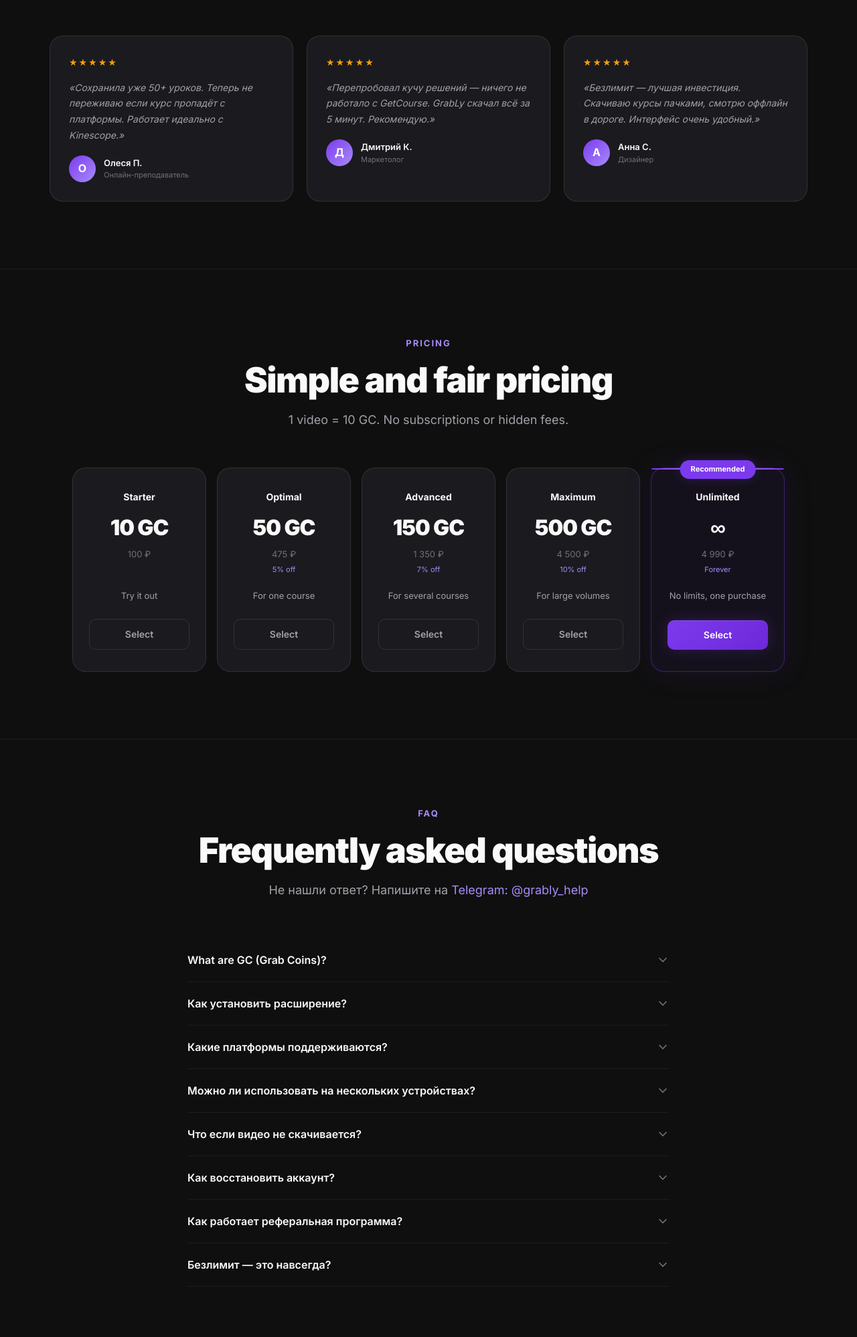
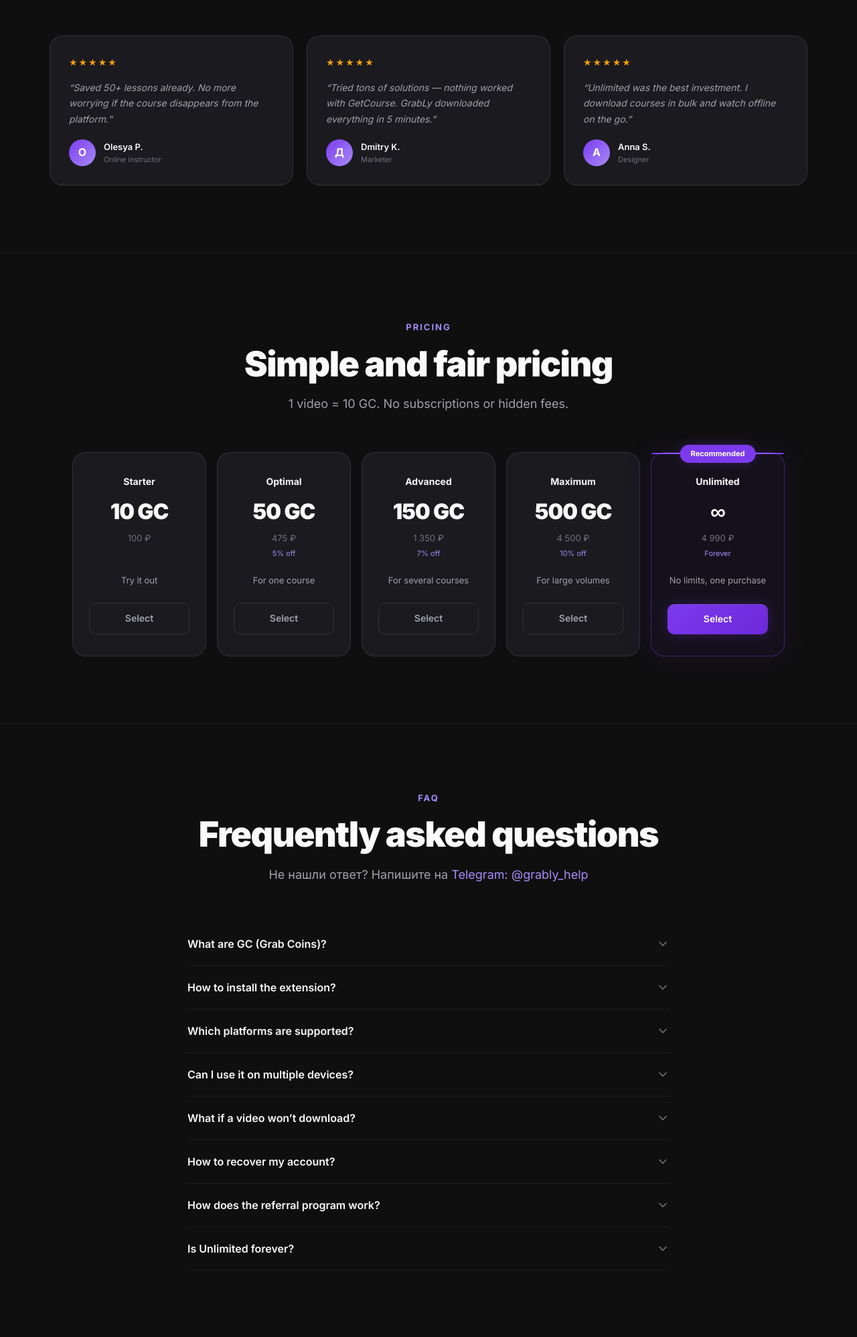
Before and after one commit to wonky777/grably-landing, a website: page index.html in a window 1280 px wide. Shown: the part 3531-5527 px from the top of the page at 67% size. Drawn offline with Linux system fonts and the light colour scheme.

Commit message:
fix: add data-i18n to all FAQ items, reviews, answers on index.html

```diff
--- a/index.html
+++ b/index.html
@@ -401,26 +401,26 @@ img{max-width:100%;display:block}
   <div class="reviews">
     <div class="review rv">
       <div class="review-stars">&#9733;&#9733;&#9733;&#9733;&#9733;</div>
-      <p class="review-text">&laquo;Сохранила уже 50+ уроков. Теперь не переживаю если курс пропадёт с платформы. Работает идеально с Kinescope.&raquo;</p>
+      <p class="review-text" data-i18n="review1_text">&laquo;Сохранила уже 50+ уроков. Теперь не переживаю если курс пропадёт с платформы.&raquo;</p>
       <div class="review-author">
         <div class="review-avatar">О</div>
-        <div><div class="review-name">Олеся П.</div><div class="review-role">Онлайн-преподаватель</div></div>
+        <div><div class="review-name" data-i18n="review1_name">Олеся П.</div><div class="review-role" data-i18n="review1_role">Онлайн-преподаватель</div></div>
       </div>
     </div>
     <div class="review rv">
       <div class="review-stars">&#9733;&#9733;&#9733;&#9733;&#9733;</div>
-      <p class="review-text">&laquo;Перепробовал кучу решений — ничего не работало с GetCourse. GrabLy скачал всё за 5 минут. Рекомендую.&raquo;</p>
+      <p class="review-text" data-i18n="review2_text">&laquo;Перепробовал кучу решений — ничего не работало с GetCourse. GrabLy скачал всё за 5 минут.&raquo;</p>
       <div class="review-author">
         <div class="review-avatar">Д</div>
-        <div><div class="review-name">Дмитрий К.</div><div class="review-role">Маркетолог</div></div>
+        <div><div class="review-name" data-i18n="review2_name">Дмитрий К.</div><div class="review-role" data-i18n="review2_role">Маркетолог</div></div>
       </div>
     </div>
     <div class="review rv">
       <div class="review-stars">&#9733;&#9733;&#9733;&#9733;&#9733;</div>
-      <p class="review-text">&laquo;Безлимит — лучшая инвестиция. Скачиваю курсы пачками, смотрю оффлайн в дороге. Интерфейс очень удобный.&raquo;</p>
+      <p class="review-text" data-i18n="review3_text">&laquo;Безлимит — лучшая инвестиция. Скачиваю курсы пачками, смотрю оффлайн в дороге.&raquo;</p>
       <div class="review-author">
         <div class="review-avatar">А</div>
-        <div><div class="review-name">Анна С.</div><div class="review-role">Дизайнер</div></div>
+        <div><div class="review-name" data-i18n="review3_name">Анна С.</div><div class="review-role" data-i18n="review3_role">Дизайнер</div></div>
       </div>
     </div>
   </div>
@@ -487,21 +487,21 @@ img{max-width:100%;display:block}
   <p class="sec-sub rv">Не нашли ответ? Напишите на <a href="https://t.me/grably_help" style="color:var(--accent-l)">Telegram: @grably_help</a></p>
   <div class="faq-list">
 
-    <div class="faq-item rv"><button class="faq-q"><span data-i18n="faq1_q">Что такое GC (Grab Coins)?</span><svg class="faq-ch" viewBox="0 0 24 24" fill="none" stroke="currentColor" stroke-width="2" stroke-linecap="round"><polyline points="6 9 12 15 18 9"/></svg></button><div class="faq-a"><div class="faq-ai">GC (Grab Coins) — внутренняя валюта GrabLy. Одно видео = 10 GC. При регистрации вы получаете 10 GC бесплатно на первое скачивание. Докупить GC можно в любое время прямо в расширении или на сайте.</div></div></div>
+    <div class="faq-item rv"><button class="faq-q"><span data-i18n="faq1_q">Что такое GC (Grab Coins)?</span><svg class="faq-ch" viewBox="0 0 24 24" fill="none" stroke="currentColor" stroke-width="2" stroke-linecap="round"><polyline points="6 9 12 15 18 9"/></svg></button><div class="faq-a"><div class="faq-ai" data-i18n="faq1_a">GC (Grab Coins) — внутренняя валюта GrabLy. Одно видео = 10 GC. При регистрации вы получаете 10 GC бесплатно на первое скачивание. Докупить GC можно в любое время прямо в расширении или на сайте.</div></div></div>
 
-    <div class="faq-item rv"><button class="faq-q"><span>Как установить расширение?</span><svg class="faq-ch" viewBox="0 0 24 24" fill="none" stroke="currentColor" stroke-width="2" stroke-linecap="round"><polyline points="6 9 12 15 18 9"/></svg></button><div class="faq-a"><div class="faq-ai">Скачайте ZIP архив расширения с нашего сайта, распакуйте его в удобную папку. В Chrome откройте chrome://extensions, включите &laquo;Режим разработчика&raquo; в правом верхнем углу и нажмите &laquo;Загрузить распакованное расширение&raquo;. Подробная инструкция со скриншотами — на странице <a href="install.html" style="color:var(--accent-l)">Инструкция</a>.</div></div></div>
+    <div class="faq-item rv"><button class="faq-q"><span data-i18n="faq2_q">Как установить расширение?</span><svg class="faq-ch" viewBox="0 0 24 24" fill="none" stroke="currentColor" stroke-width="2" stroke-linecap="round"><polyline points="6 9 12 15 18 9"/></svg></button><div class="faq-a"><div class="faq-ai" data-i18n="faq2_a">Скачайте ZIP архив расширения с нашего сайта, распакуйте его в удобную папку. В Chrome откройте chrome://extensions, включите Режим разработчика и нажмите Загрузить распакованное расширение.</div></div></div>
 
-    <div class="faq-item rv"><button class="faq-q"><span>Какие платформы поддерживаются?</span><svg class="faq-ch" viewBox="0 0 24 24" fill="none" stroke="currentColor" stroke-width="2" stroke-linecap="round"><polyline points="6 9 12 15 18 9"/></svg></button><div class="faq-a"><div class="faq-ai">GetCourse, Kinescope, VK Video, Rutube, Vimeo, Wistia, JW Player, Brightcove, Bunny.net, Flowplayer, Vidstack и любой сайт с HTML5 видео. Мы регулярно добавляем поддержку новых платформ.</div></div></div>
+    <div class="faq-item rv"><button class="faq-q"><span data-i18n="faq3_q">Какие платформы поддерживаются?</span><svg class="faq-ch" viewBox="0 0 24 24" fill="none" stroke="currentColor" stroke-width="2" stroke-linecap="round"><polyline points="6 9 12 15 18 9"/></svg></button><div class="faq-a"><div class="faq-ai" data-i18n="faq3_a">GetCourse, Kinescope, VK Video, Rutube, Vimeo, Wistia, JW Player, Brightcove, Bunny.net, Flowplayer, Vidstack и любой сайт с HTML5 видео.</div></div></div>
 
-    <div class="faq-item rv"><button class="faq-q"><span>Можно ли использовать на нескольких устройствах?</span><svg class="faq-ch" viewBox="0 0 24 24" fill="none" stroke="currentColor" stroke-width="2" stroke-linecap="round"><polyline points="6 9 12 15 18 9"/></svg></button><div class="faq-a"><div class="faq-ai">Да, ваш аккаунт привязывается к устройству при входе. Вы можете использовать GrabLy на нескольких компьютерах — просто войдите в свой аккаунт. Баланс GC общий для всех устройств.</div></div></div>
+    <div class="faq-item rv"><button class="faq-q"><span data-i18n="faq4_q">Можно ли использовать на нескольких устройствах?</span><svg class="faq-ch" viewBox="0 0 24 24" fill="none" stroke="currentColor" stroke-width="2" stroke-linecap="round"><polyline points="6 9 12 15 18 9"/></svg></button><div class="faq-a"><div class="faq-ai" data-i18n="faq4_a">Да, ваш аккаунт привязывается к устройству при входе. Вы можете использовать GrabLy на нескольких компьютерах. Баланс GC общий для всех устройств.</div></div></div>
 
-    <div class="faq-item rv"><button class="faq-q"><span>Что если видео не скачивается?</span><svg class="faq-ch" viewBox="0 0 24 24" fill="none" stroke="currentColor" stroke-width="2" stroke-linecap="round"><polyline points="6 9 12 15 18 9"/></svg></button><div class="faq-a"><div class="faq-ai">Убедитесь что видео воспроизводится на странице. Нажмите иконку корзины в расширении и запустите видео заново. Если проблема сохраняется — напишите на Telegram: @grably_help. GC за неудачную загрузку автоматически возвращаются.</div></div></div>
+    <div class="faq-item rv"><button class="faq-q"><span data-i18n="faq5_q">Что если видео не скачивается?</span><svg class="faq-ch" viewBox="0 0 24 24" fill="none" stroke="currentColor" stroke-width="2" stroke-linecap="round"><polyline points="6 9 12 15 18 9"/></svg></button><div class="faq-a"><div class="faq-ai" data-i18n="faq5_a">Убедитесь что видео воспроизводится на странице. Нажмите иконку корзины в расширении и запустите видео заново. GC за неудачную загрузку возвращаются автоматически.</div></div></div>
 
-    <div class="faq-item rv"><button class="faq-q"><span>Как восстановить аккаунт?</span><svg class="faq-ch" viewBox="0 0 24 24" fill="none" stroke="currentColor" stroke-width="2" stroke-linecap="round"><polyline points="6 9 12 15 18 9"/></svg></button><div class="faq-a"><div class="faq-ai">На экране входа нажмите &laquo;Забыл пароль&raquo;. Мы отправим ссылку для сброса на вашу почту. Баланс GC и история загрузок сохранятся.</div></div></div>
+    <div class="faq-item rv"><button class="faq-q"><span data-i18n="faq6_q">Как восстановить аккаунт?</span><svg class="faq-ch" viewBox="0 0 24 24" fill="none" stroke="currentColor" stroke-width="2" stroke-linecap="round"><polyline points="6 9 12 15 18 9"/></svg></button><div class="faq-a"><div class="faq-ai" data-i18n="faq6_a">На экране входа нажмите Забыл пароль. Баланс GC и история загрузок сохранятся.</div></div></div>
 
-    <div class="faq-item rv"><button class="faq-q"><span>Как работает реферальная программа?</span><svg class="faq-ch" viewBox="0 0 24 24" fill="none" stroke="currentColor" stroke-width="2" stroke-linecap="round"><polyline points="6 9 12 15 18 9"/></svg></button><div class="faq-a"><div class="faq-ai">Поделитесь своей реферальной ссылкой из настроек расширения. Когда друг зарегистрируется и совершит первую покупку, вы получите 10 GC, а друг — 5 GC бонусом.</div></div></div>
+    <div class="faq-item rv"><button class="faq-q"><span data-i18n="faq7_q">Как работает реферальная программа?</span><svg class="faq-ch" viewBox="0 0 24 24" fill="none" stroke="currentColor" stroke-width="2" stroke-linecap="round"><polyline points="6 9 12 15 18 9"/></svg></button><div class="faq-a"><div class="faq-ai" data-i18n="faq7_a">Поделитесь своей реферальной ссылкой из настроек. Когда друг совершит покупку, вы получите 10 GC, а друг — 5 GC бонусом.</div></div></div>
 
-    <div class="faq-item rv"><button class="faq-q"><span>Безлимит — это навсегда?</span><svg class="faq-ch" viewBox="0 0 24 24" fill="none" stroke="currentColor" stroke-width="2" stroke-linecap="round"><polyline points="6 9 12 15 18 9"/></svg></button><div class="faq-a"><div class="faq-ai">Да! Покупка безлимита — одноразовый платёж. Вы получаете неограниченное количество скачиваний навсегда. Без автопродлений, без скрытых платежей.</div></div></div>
+    <div class="faq-item rv"><button class="faq-q"><span data-i18n="faq8_q">Безлимит — это навсегда?</span><svg class="faq-ch" viewBox="0 0 24 24" fill="none" stroke="currentColor" stroke-width="2" stroke-linecap="round"><polyline points="6 9 12 15 18 9"/></svg></button><div class="faq-a"><div class="faq-ai" data-i18n="faq8_a">Да! Покупка безлимита — одноразовый платёж. Неограниченное количество скачиваний навсегда. Без автопродлений.</div></div></div>
 
   </div>
 </div>
```
